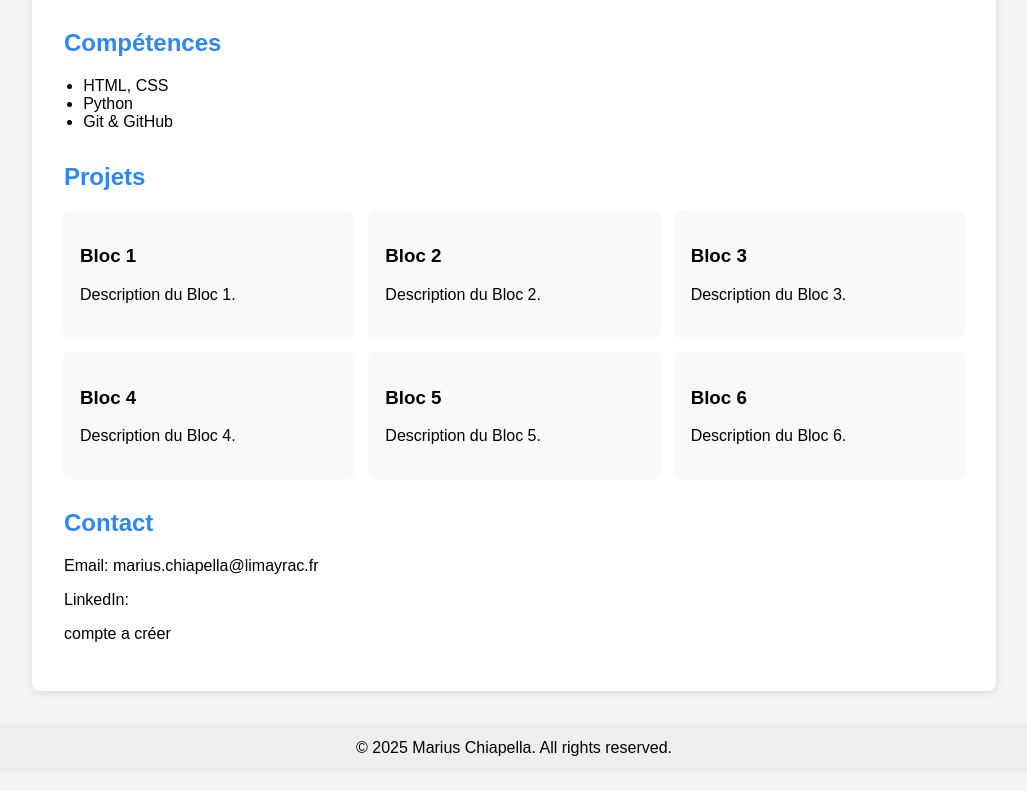
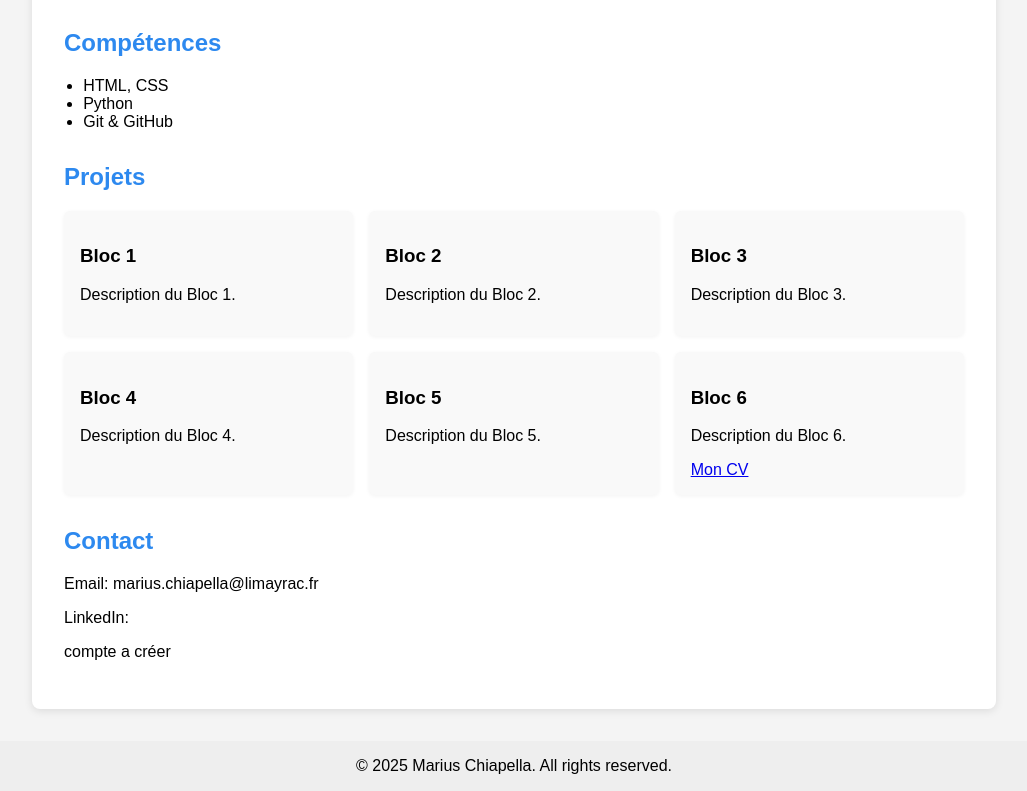
Before and after one commit to Marius-Chiapella/Marius-Chiapella.github.io, a plain HTML site: page index.html in a window 1280 px wide. Shown: the part 617-1408 px from the top of the page, without its empty margins (126-1153 px from the left). Drawn offline with Linux system fonts and the light colour scheme.

Commit message:
Update index.html
CV

```diff
--- a/index.html
+++ b/index.html
@@ -71,7 +71,7 @@
                 <div class="project-card">
                     <h3>Bloc 6</h3>
                     <p>Description du Bloc 6.</p>
-                    <a href="http://marius-chiapella.github.io/Marius Chiapella.pdf" target="_blank" rel="noopener noreferrer"></a>
+                    <a href="http://marius-chiapella.github.io/Marius Chiapella.pdf" target="_blank" rel="noopener noreferrer">Mon CV</a>
                 </div>
             </div>
         </section>
```
